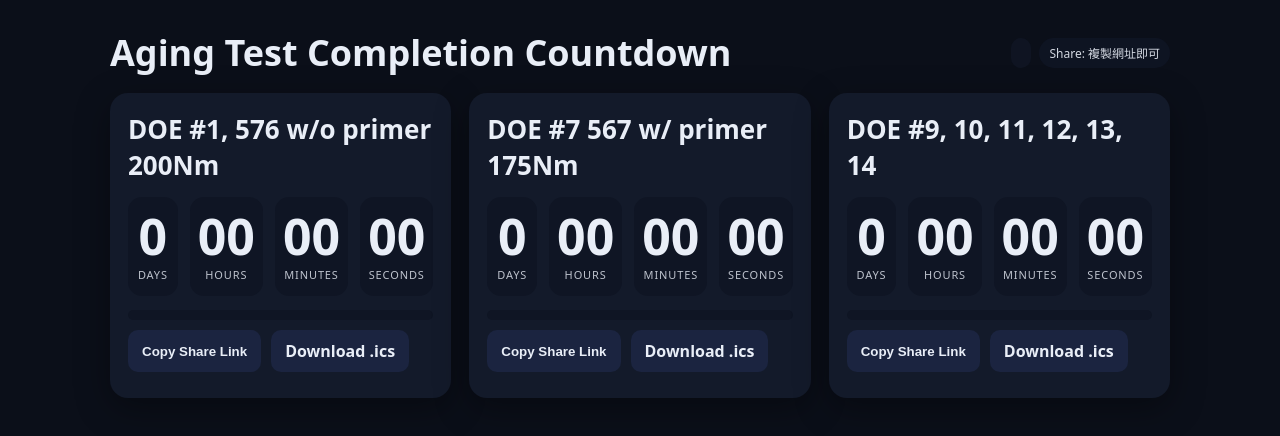
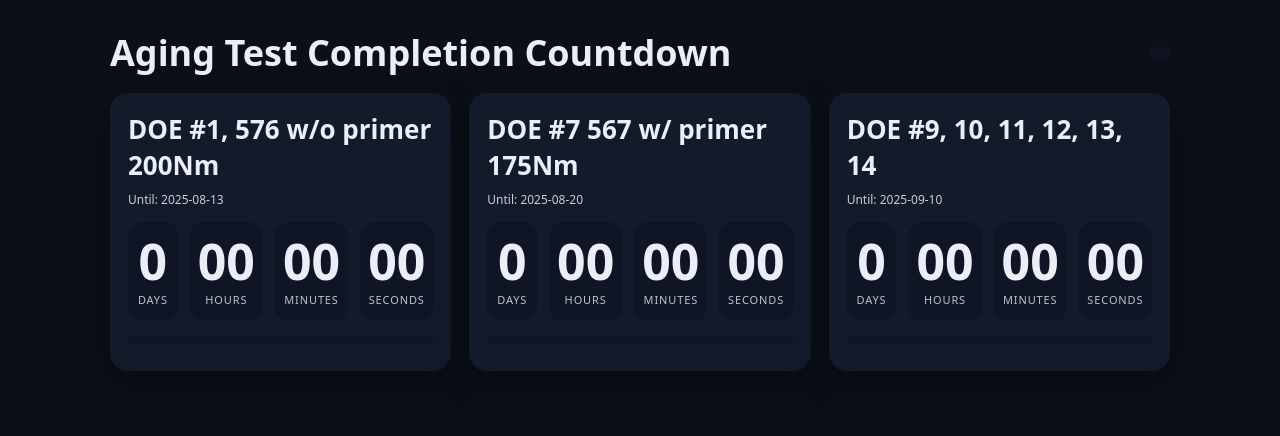
Before and after one commit to icefieldkimo/Date-Counting-Down, a plain HTML site: page index.html in a window 1280 px wide. Drawn offline with Linux system fonts and the light colour scheme.

Commit message:
Update index.html
giving the due dates

```diff
--- a/index.html
+++ b/index.html
@@ -4,7 +4,7 @@
   <meta charset="utf-8" />
   <meta name="viewport" content="width=device-width, initial-scale=1" />
   <title>Aging Test Completion Countdown</title>
-  <meta name="description" content="Three countdown timers with robust URL/hash params, visible debug, and .ics export." />
+  <meta name="description" content="Three countdown timers." />
   <style>
     :root{--bg:#0b0f19;--fg:#e9eef7;--panel:#131a2a;--panel2:#0f1524;--chip:#0f1524;--accent1:#86a8ff;--accent2:#8ee6ff;--radius:18px}
     *{box-sizing:border-box}
@@ -30,9 +30,6 @@
     .bar{height:10px;background:var(--panel2);border-radius:999px;overflow:hidden;margin:2px 0 8px}
     .fill{height:100%;width:0%;background:linear-gradient(90deg,var(--accent1),var(--accent2))}
 
-    .row{display:flex;gap:10px;flex-wrap:wrap;margin-top:10px}
-    button,a.button{border:0;border-radius:10px;padding:10px 14px;background:#1b2440;color:var(--fg);cursor:pointer;font-weight:600;text-decoration:none}
-    button:hover,a.button:hover{filter:brightness(1.08)}
     .muted{opacity:.7;font-size:12px;margin-top:8px}
 
     .footer{margin-top:20px;opacity:.85;font-size:12px}
@@ -45,7 +42,6 @@
       <h1>Aging Test Completion Countdown</h1>
       <div class="chips">
         <span id="tzChip" class="chip"></span>
-        <span class="chip">Share: 複製網址即可</span>
       </div>
     </header>
 
@@ -56,7 +52,7 @@
           <h2 id="t1">DOE #1, 576 w/o primer 200Nm</h2>
         </div>
         <div class="subtitle">
-          <span id="until1Chip"></span>
+          <span id="until1Chip">Until: 2025-08-13</span>
         </div>
         <div class="timer" aria-live="polite">
           <div class="box"><div id="d1" class="num">0</div><div class="lbl">Days</div></div>
@@ -65,10 +61,6 @@
           <div class="box"><div id="s1" class="num">00</div><div class="lbl">Seconds</div></div>
         </div>
         <div class="bar"><div id="fill1" class="fill"></div></div>
-        <div class="row">
-          <button id="copy1">Copy Share Link</button>
-          <a id="ics1" class="button" href="#" download>Download .ics</a>
-        </div>
         <div class="muted" id="foot1"></div>
       </section>
 
@@ -78,7 +70,7 @@
           <h2 id="t2">DOE #7 567 w/ primer 175Nm</h2>
         </div>
         <div class="subtitle">
-          <span id="until2Chip"></span>
+          <span id="until2Chip">Until: 2025-08-20</span>
         </div>
         <div class="timer" aria-live="polite">
           <div class="box"><div id="d2" class="num">0</div><div class="lbl">Days</div></div>
@@ -87,10 +79,6 @@
           <div class="box"><div id="s2" class="num">00</div><div class="lbl">Seconds</div></div>
         </div>
         <div class="bar"><div id="fill2" class="fill"></div></div>
-        <div class="row">
-          <button id="copy2">Copy Share Link</button>
-          <a id="ics2" class="button" href="#" download>Download .ics</a>
-        </div>
         <div class="muted" id="foot2"></div>
       </section>
 
@@ -100,7 +88,7 @@
           <h2 id="t3">DOE #9, 10, 11, 12, 13, 14</h2>
         </div>
         <div class="subtitle">
-          <span id="until3Chip"></span>
+          <span id="until3Chip">Until: 2025-09-10</span>
         </div>
         <div class="timer" aria-live="polite">
           <div class="box"><div id="d3" class="num">0</div><div class="lbl">Days</div></div>
@@ -109,10 +97,6 @@
           <div class="box"><div id="s3" class="num">00</div><div class="lbl">Seconds</div></div>
         </div>
         <div class="bar"><div id="fill3" class="fill"></div></div>
-        <div class="row">
-          <button id="copy3">Copy Share Link</button>
-          <a id="ics3" class="button" href="#" download>Download .ics</a>
-        </div>
         <div class="muted" id="foot3"></div>
       </section>
     </div>
```
